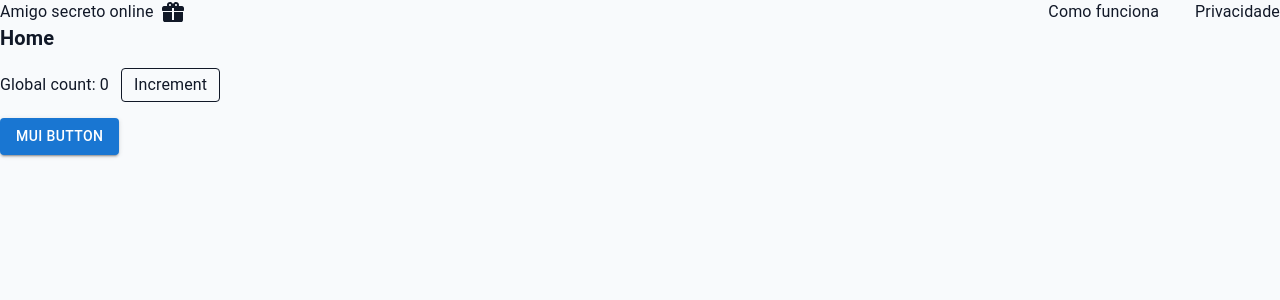
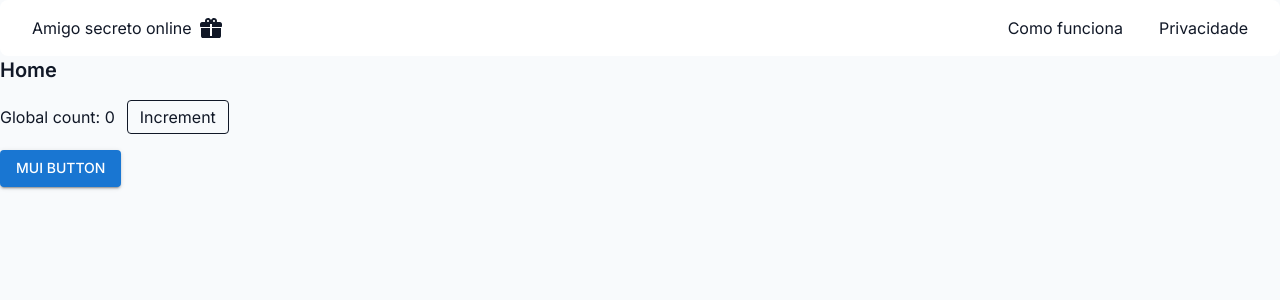
Before and after one commit to AndreNascimento1998/Gift-Match, a React (Vite) app: page / in a window 1280 px wide. Shown: the top 300 px of the page. Built offline with nearby package versions, Linux system fonts and the light colour scheme.

Commit message:
feat: enhance design system with typography updates and improved layout styles

```diff
--- a/index.html
+++ b/index.html
@@ -1,13 +1,20 @@
 <!doctype html>
 <html lang="en">
+
 <head>
     <meta charset="UTF-8" />
     <link rel="icon" type="image/svg+xml" href="/vite.svg" />
+    <link rel="preconnect" href="https://fonts.googleapis.com" />
+    <link rel="preconnect" href="https://fonts.gstatic.com" crossorigin />
+    <link href="https://fonts.googleapis.com/css2?family=Inter:wght@300;400;500;600;700&display=swap"
+        rel="stylesheet" />
     <meta name="viewport" content="width=device-width, initial-scale=1.0" />
     <title>gift-match</title>
 </head>
+
 <body>
     <div id="root"></div>
     <script type="module" src="/src/main.tsx"></script>
 </body>
+
 </html>
--- a/src/RootProviders.tsx
+++ b/src/RootProviders.tsx
@@ -18,6 +18,9 @@ export default function RootProviders() {
             createTheme({
                 palette: {
                     mode: theme,
+                },
+                typography: {
+                    fontFamily: "var(--font-sans)",
                 },
                 components: {
                     MuiCssBaseline: {
--- a/src/layouts/VisitorLayout/Index.tsx
+++ b/src/layouts/VisitorLayout/Index.tsx
@@ -6,7 +6,7 @@ type VisitorLayoutProps = {
 
 const VisitorLayout = ({ children }: VisitorLayoutProps) => {
     return (
-        <main className="py-4 px-8">
+        <main className="flex flex-col gap-8 md:gap-0 mt-1 px-2 md:px-0">
             <HeaderVisitor />
             {children}
         </main>
--- a/src/pages/HeaderVisitor/Index.tsx
+++ b/src/pages/HeaderVisitor/Index.tsx
@@ -8,12 +8,12 @@ const HeaderVisitor = () => {
     const { toggleTheme } = headerHook
 
     return (
-        <header className="flex justify-between items-center bg-background-default">
+        <header className="flex justify-between items-center py-4 px-8 rounded-lg bg-background-component">
             <section className="hidden md:flex items-center gap-2">
                 <h1>Amigo secreto online </h1>
                 <GiftIcon
                     onClick={toggleTheme}
-                    className="bg-background-default"
+                    className="bg-background-component"
                 />
             </section>
             <article className="hidden lg:flex gap-9">
@@ -22,7 +22,7 @@ const HeaderVisitor = () => {
             </article>
             <section
                 onClick={toggleTheme}
-                className="block md:hidden bg-background"
+                className="block md:hidden bg-background-component"
             >
                 Avatar
             </section>
--- a/src/tailwind.css
+++ b/src/tailwind.css
@@ -1,7 +1,7 @@
 @import "tailwindcss";
 
 @theme {
-    --font-sans: "Open Sans", ui-sans-serif, system-ui, sans-serif;
+    --font-sans: "Inter", ui-sans-serif, system-ui, sans-serif;
     --font-oxanium: "Oxanium", ui-sans-serif, system-ui, sans-serif;
 
     /* colors */
@@ -10,6 +10,7 @@
 
     /* surfaces & text */
     --color-background: #f8fafc;
+    --color-background-component: #ffffff;
     --color-surface: #ffffff;
     --color-border: #e2e8f0;
     --color-main: #111827;
@@ -39,12 +40,16 @@
 
 :root {
     color-scheme: light;
+
+    --font-sans: "Inter", ui-sans-serif, system-ui, sans-serif;
+    --font-oxanium: "Oxanium", ui-sans-serif, system-ui, sans-serif;
 }
 
 :root[data-theme="dark"] {
     color-scheme: dark;
 
-    --color-background: #110f0f;
+    --color-background: #0a0909;
+    --color-background-component: #141414;
     --color-surface: #0f172a;
     --color-border: #1f2937;
     --color-main: #e5e7eb;
```
Lines whose indentation alone changed are shown as unchanged.
